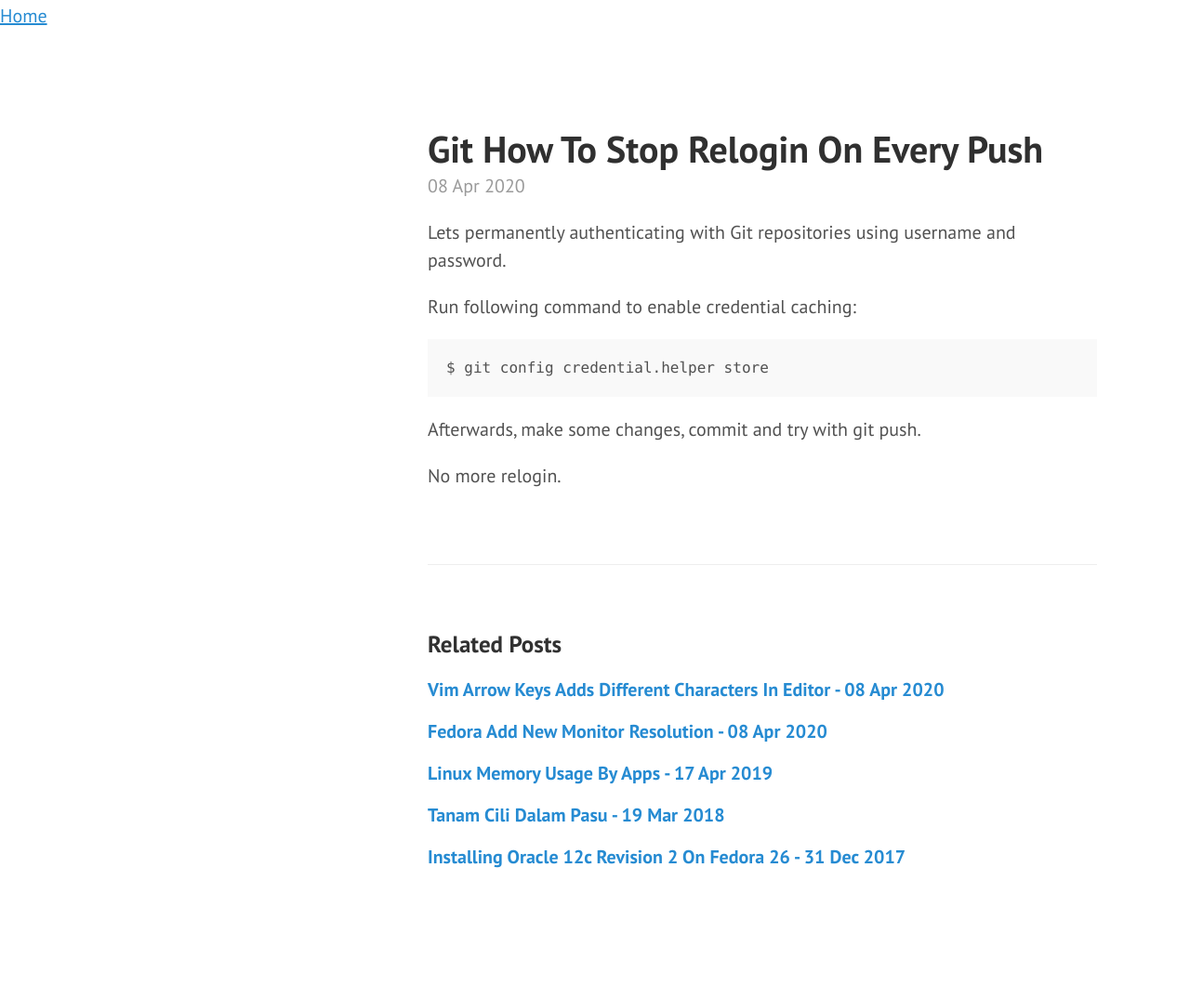
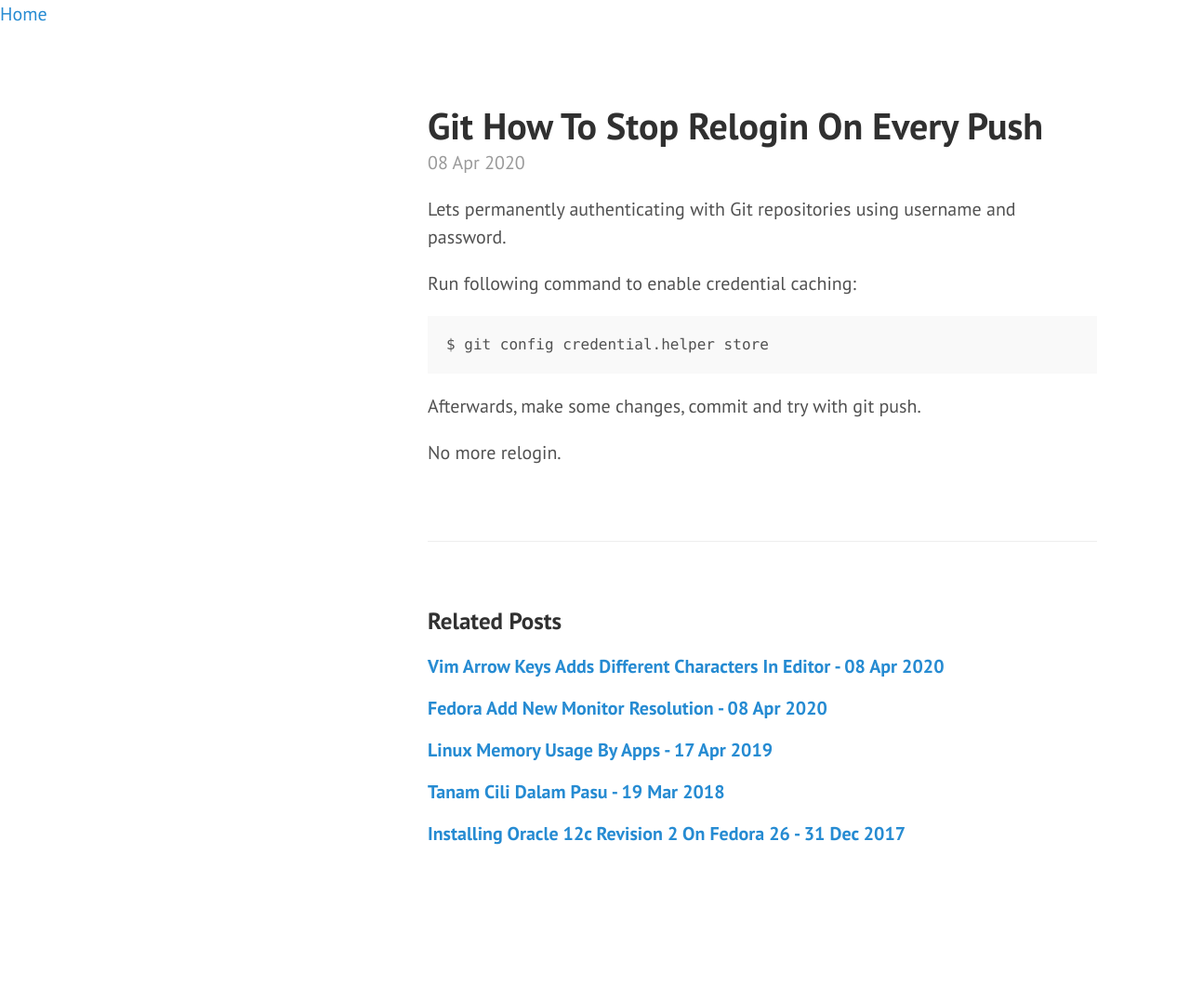
Before and after one commit to mrafsyam/mrafsyam.github.io, a Jekyll site: the page built from _posts/2020-04-08-Git---How-to-stop-relogin-on-every-push.md, in a window 1280 px wide. Shown: the whole page at 93% size. Built offline with Jekyll 4.4.1, drawn with Linux system fonts in a browser that asks for light colours; our own code applies the rules of GitHub Pages for plain Markdown files; Markdown is read by kramdown in place of the engine named in the settings; after the commit the page ends 1050 px from its top, so only the background shows below that.

Commit message:
Update default-post.html

```diff
--- a/_layouts/default-post.html
+++ b/_layouts/default-post.html
@@ -29,9 +29,7 @@
 
 <body>
   <!-- Post body -->
-  <nav class="sidebar-nav">
-    <a class="sidebar-nav-item" href="https://mrafsyam.github.io/">Home</a>
-  </nav>
+  <a href="https://mrafsyam.github.io/">Home</a>
   <div class="content container">
     <div class="posts">
       {{ content }}
```
